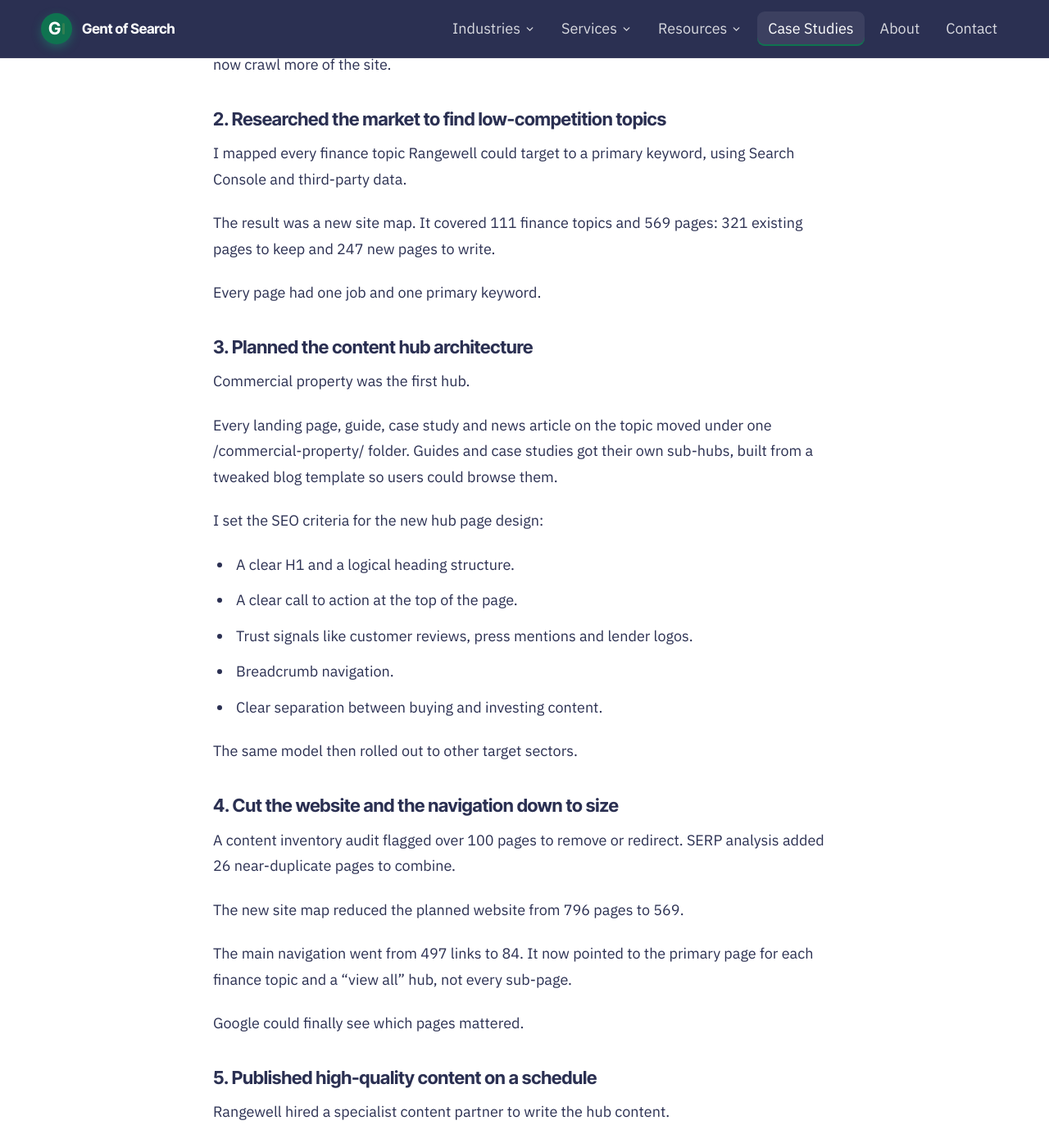
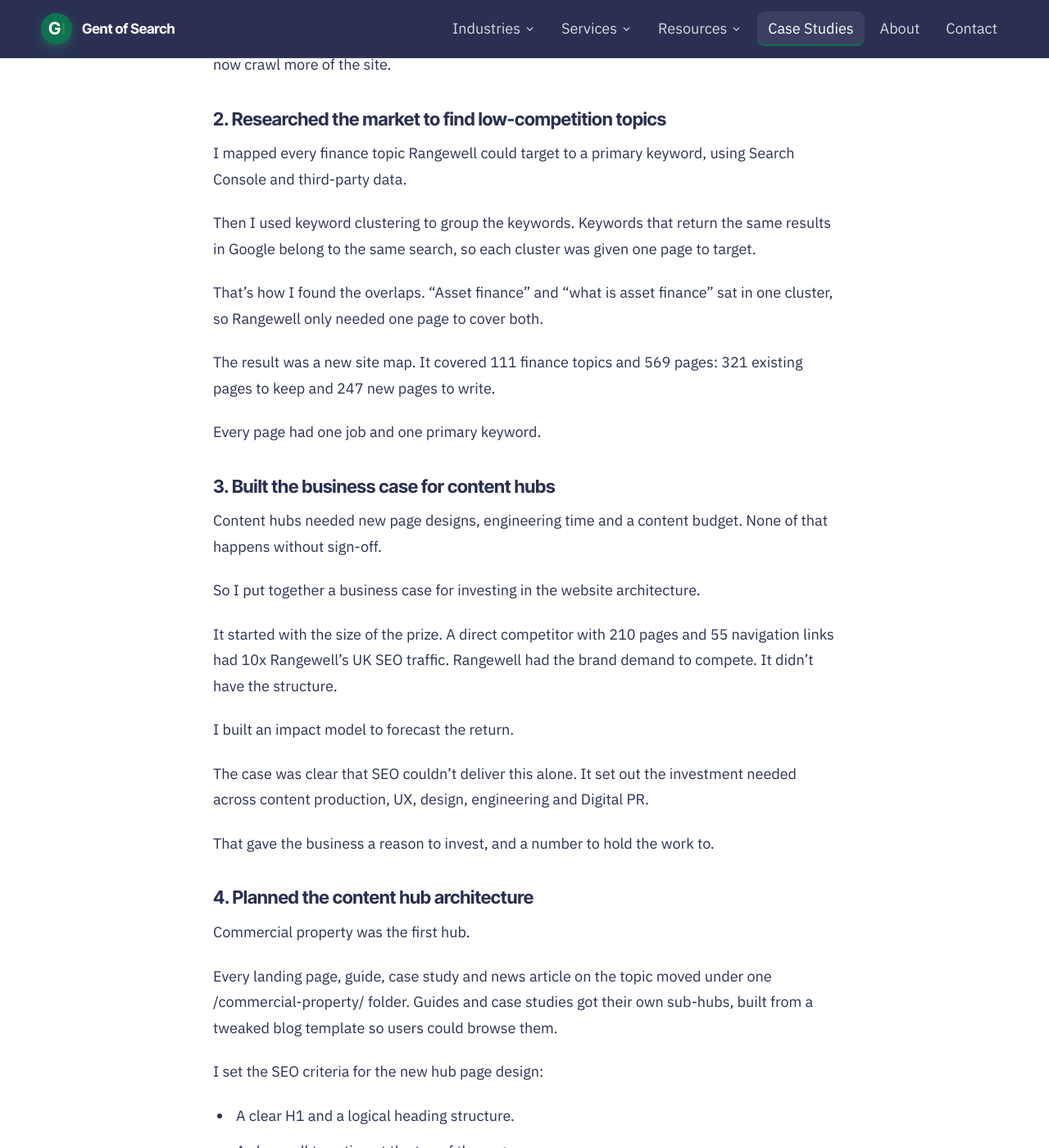
Before and after one commit to Gent-of-Search/gentofsearch.com, a Jekyll site: the page built from _case_studies/rangewell.md, in a window 1280 px wide and 1400 px high, scrolled down 2944 px. Shown: the whole window at 82% size. Built offline with Jekyll 4.4.1, drawn with Linux system fonts in a browser that asks for light colours; some of the changed text lies outside the part shown.

Commit message:
Rangewell case study: expand build steps (business case, UX, internal linking)
Co-Authored-By: Claude Opus 5.5 <noreply@anthropic.com>

```diff
--- a/_case_studies/rangewell.md
+++ b/_case_studies/rangewell.md
@@ -93,11 +93,29 @@ The faster response times showed up in Search Console's crawl stats too. Googleb
 
 I mapped every finance topic Rangewell could target to a primary keyword, using Search Console and third-party data.
 
+Then I used keyword clustering to group the keywords. Keywords that return the same results in Google belong to the same search, so each cluster was given one page to target.
+
+That's how I found the overlaps. "Asset finance" and "what is asset finance" sat in one cluster, so Rangewell only needed one page to cover both.
+
 The result was a new site map. It covered 111 finance topics and 569 pages: 321 existing pages to keep and 247 new pages to write.
 
 Every page had one job and one primary keyword.
 
-### 3. Planned the content hub architecture
+### 3. Built the business case for content hubs
+
+Content hubs needed new page designs, engineering time and a content budget. None of that happens without sign-off.
+
+So I put together a business case for investing in the website architecture.
+
+It started with the size of the prize. A direct competitor with 210 pages and 55 navigation links had 10x Rangewell's UK SEO traffic. Rangewell had the brand demand to compete. It didn't have the structure.
+
+I built an impact model to forecast the return.
+
+The case was clear that SEO couldn't deliver this alone. It set out the investment needed across content production, UX, design, engineering and Digital PR.
+
+That gave the business a reason to invest, and a number to hold the work to.
+
+### 4. Planned the content hub architecture
 
 Commercial property was the first hub.
 
@@ -111,9 +129,18 @@ I set the SEO criteria for the new hub page design:
 - Breadcrumb navigation.
 - Clear separation between buying and investing content.
 
+The hubs had to work for customers, not just Google. A visitor who can't find their way to an application is a lost lead.
+
+So UX was built into the plan:
+
+- **Clear journeys from articles to landing pages.** Readers of a guide needed an obvious next step to the finance product it covers.
+- **Descriptive calls to action.** No "click here" or "find out more". Every button says where it goes.
+- **Usability on mobile and desktop.** The new hubs were reviewed to check customers found them easy to use on both.
+- **A CRO and UX review.** The goal was to make sure nothing on the page stopped a customer finishing an application.
+
 The same model then rolled out to other target sectors.
 
-### 4. Cut the website and the navigation down to size
+### 5. Cut the website down and rebuilt the internal linking
 
 A content inventory audit flagged over 100 pages to remove or redirect. SERP analysis added 26 near-duplicate pages to combine.
 
@@ -121,11 +148,22 @@ The new site map reduced the planned website from 796 pages to 569.
 
 The main navigation went from 497 links to 84. It now pointed to the primary page for each finance topic and a "view all" hub, not every sub-page.
 
+Internal linking did the same job inside the hubs.
+
+Every link on a page splits the link equity that page passes on. As Google's Matt Cutts explained, a page with 1,000 links divides its PageRank by 1,000. Fewer, deliberate links send more value to the pages that matter.
+
+So each hub followed a clear hierarchy:
+
+- The hub page links down to every landing page, guide and case study on the topic.
+- Guides and case studies link back up to the primary landing page for their topic.
+- Each finance topic has one primary page, linked with keyword-rich anchor text.
+- Related pages link to each other within the same hub.
+
 Google could finally see which pages mattered.
 
-### 5. Published high-quality content on a schedule
+### 6. Published high-quality content on a schedule
 
-Rangewell hired a specialist content partner to write the hub content.
+Rangewell hired a content agency to write the hub content.
 
 The site map became the content calendar. Content was published continuously, with new hubs released for target sectors as they were ready.
 
@@ -163,3 +201,5 @@ According to Ahrefs, Rangewell's keywords ranking in the top 10 in the UK grew f
   <img src="{{ '/assets/case-studies/rangewell-ahrefs.webp' | relative_url }}" width="983" height="715" alt="Ahrefs: Rangewell organic traffic and keywords ranking in positions 1 to 10, 2019 to February 2024." loading="lazy">
   <figcaption>Organic traffic and top 10 keywords. Source: Ahrefs</figcaption>
 </figure>
+
+In Google Search Console, daily clicks more than doubled between October 2022 and February 2024.
```
